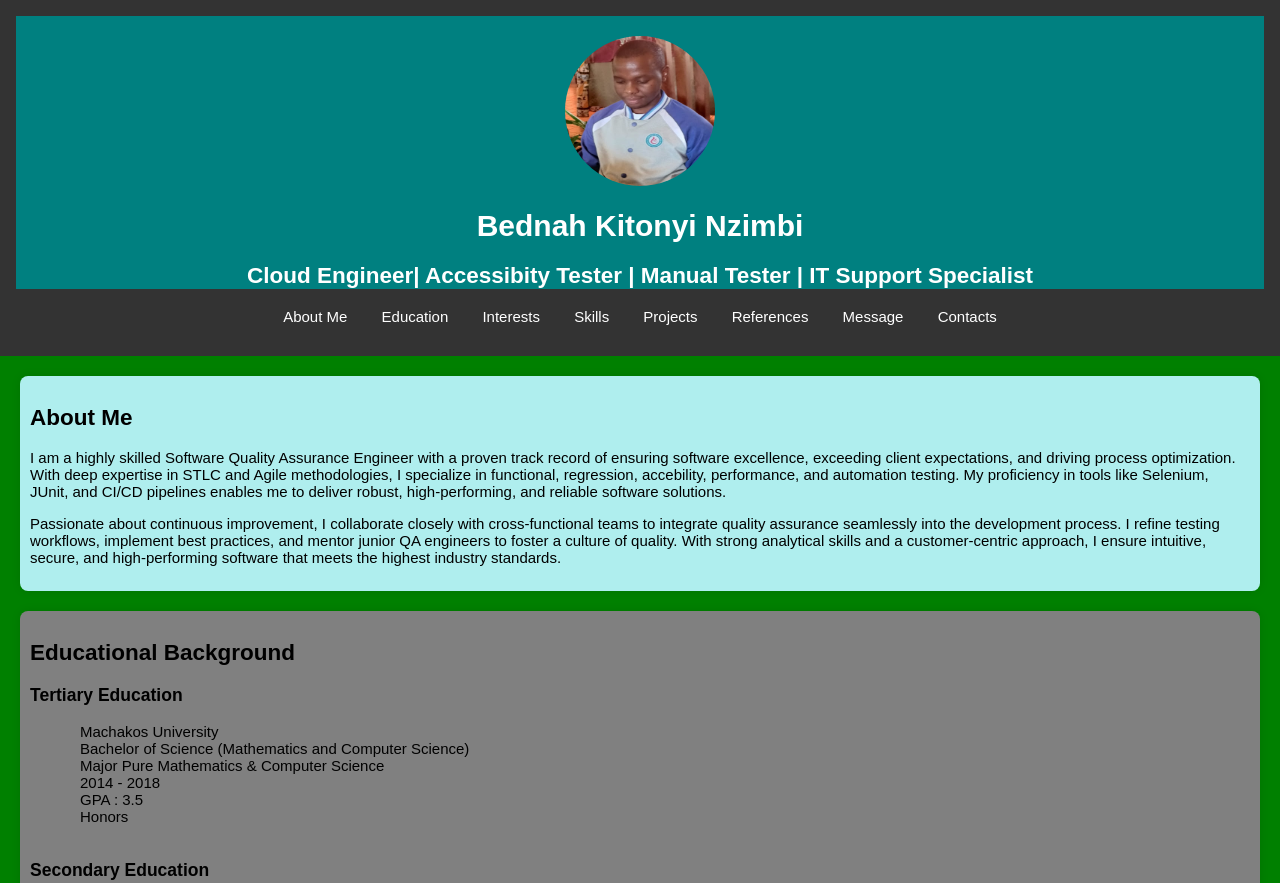
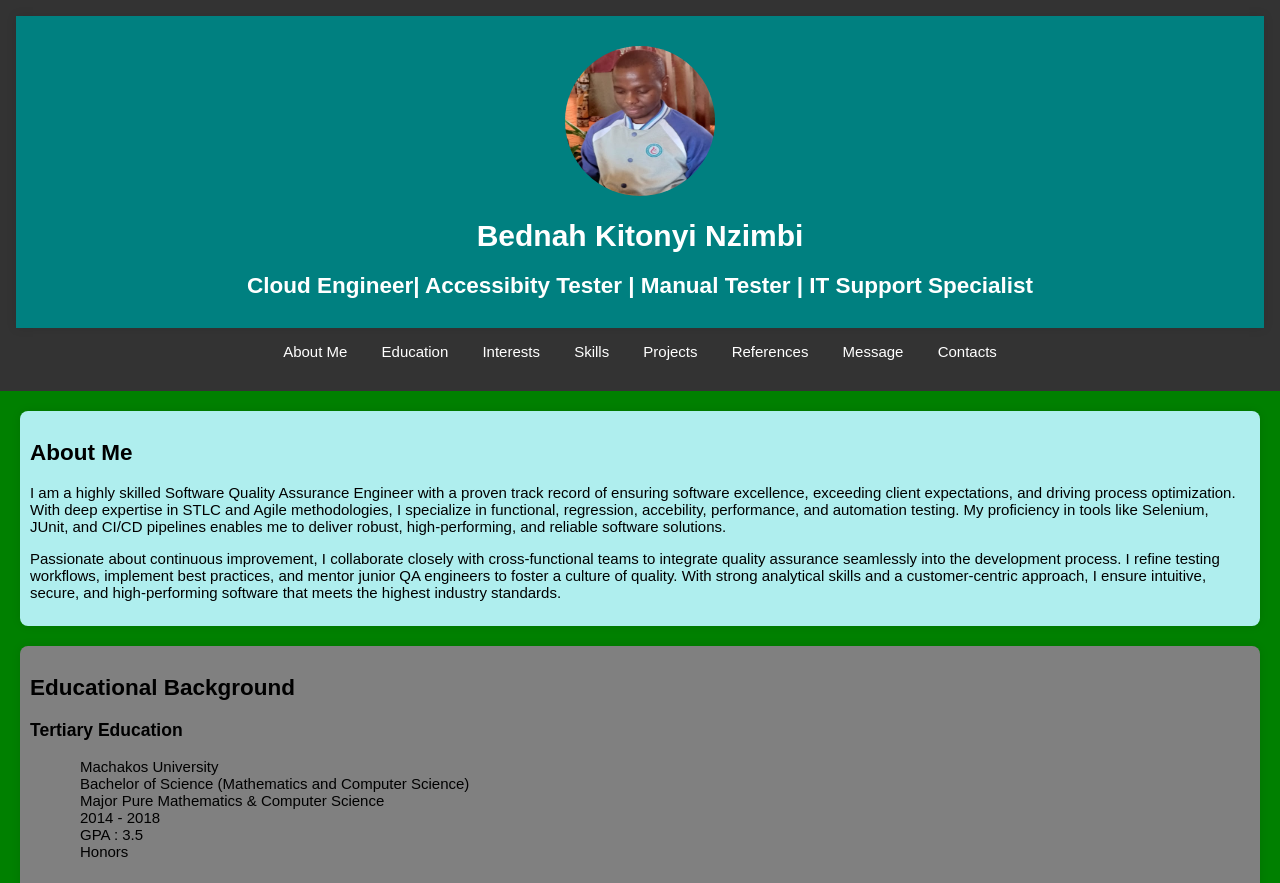
Before and after one commit to bednahkitonyi/bednahkitonyi.github.io, a plain HTML site: page index.html in a window 1280 px wide. Shown: the top 883 px of the page. Drawn offline with Linux system fonts and the light colour scheme.

Commit message:
Updated the formatting of the header

```diff
--- a/styles.css
+++ b/styles.css
@@ -1,6 +1,8 @@
 .container
         {
             background-color:teal;
+            padding: 10px;
+            box-shadow: 0 0 10px rgba(0,0,0,0.1);
         }
         img
         {
```
